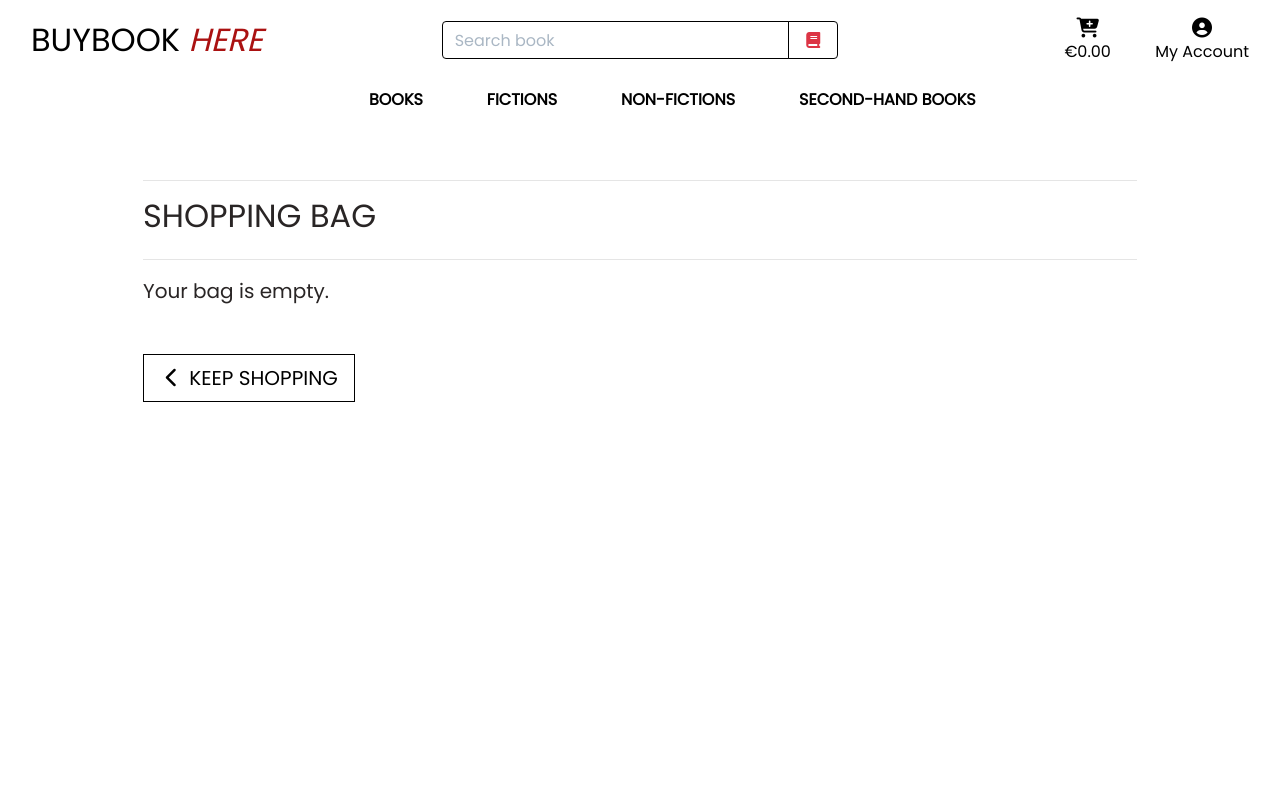
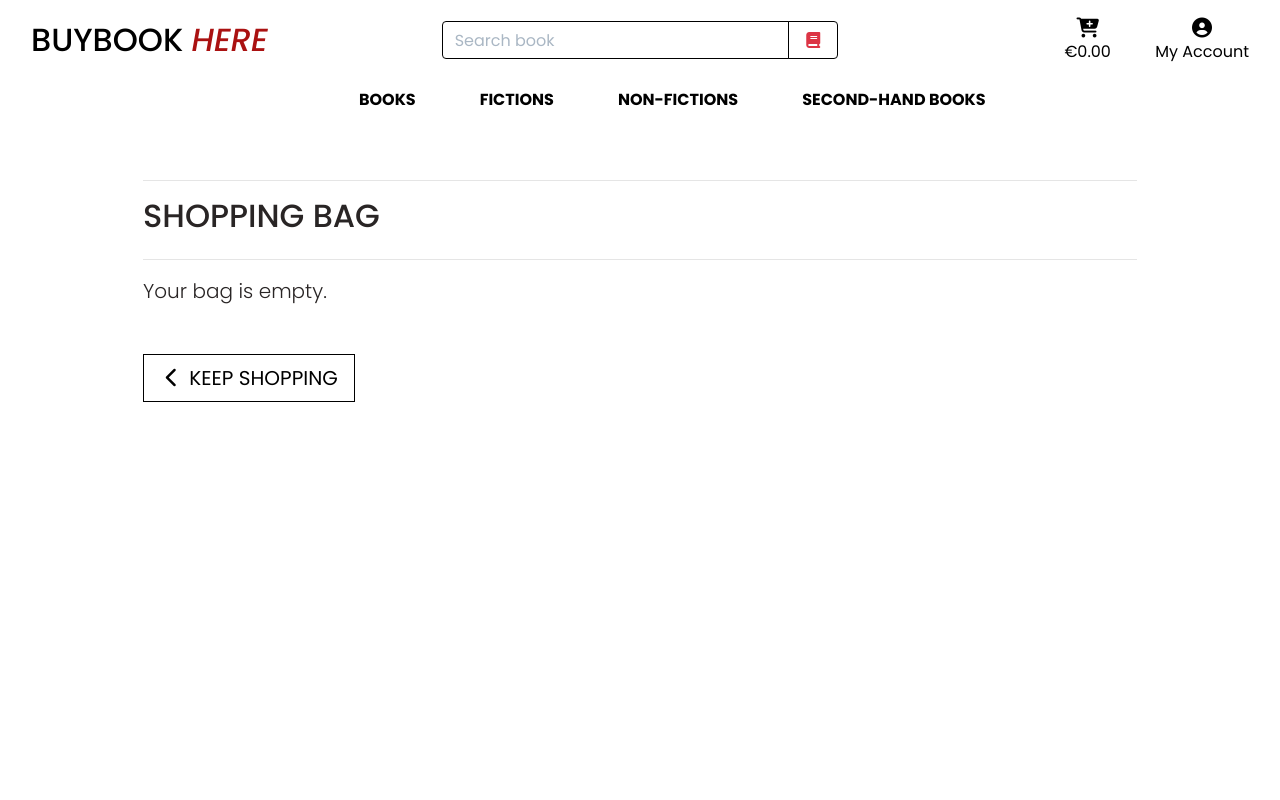
Before and after one commit to Code-Institute-Submissions/Oneday2010-project4-buybookhere, a Django app: page /bag/ in a window 1280 px wide. Run offline with Django 3.2, Linux system fonts and the light colour scheme; some libraries are stand-ins or nearby versions.

Commit message:
fix the font error

```diff
--- a/templates/base.html
+++ b/templates/base.html
@@ -17,7 +17,7 @@
     {% block corecss %}
     <link rel="stylesheet" href="https://stackpath.bootstrapcdn.com/bootstrap/4.4.1/css/bootstrap.min.css"
         integrity="sha384-Vkoo8x4CGsO3+Hhxv8T/Q5PaXtkKtu6ug5TOeNV6gBiFeWPGFN9MuhOf23Q9Ifjh" crossorigin="anonymous">
-    <link rel="stylesheet" href="https://fonts.googleapis.com/css2?family=Poppins&display=swap">
+    <link rel="stylesheet" href="https://fonts.googleapis.com/css2?family=Poppins:ital,wght@0,100;0,200;0,300;0,400;0,500;0,700;0,800;0,900;1,100;1,200;1,300;1,400;1,500;1,600;1,700;1,800&display=swap">
     <link rel="stylesheet" href="{% static 'css/base.css' %}">
     {% endblock %}
 
```
